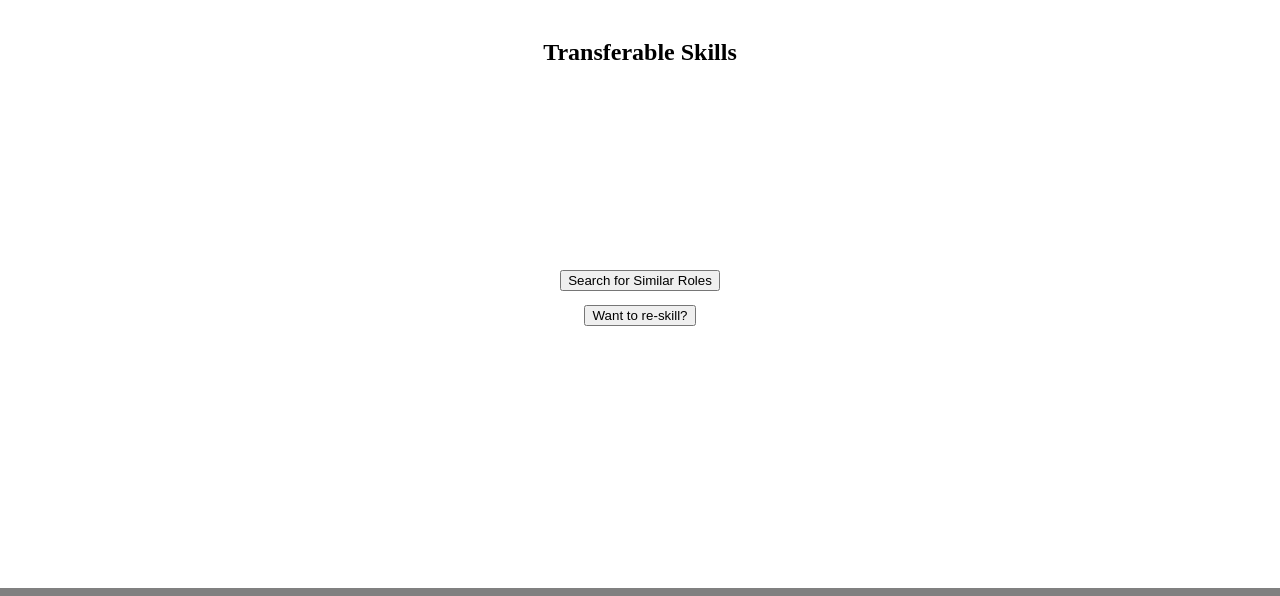
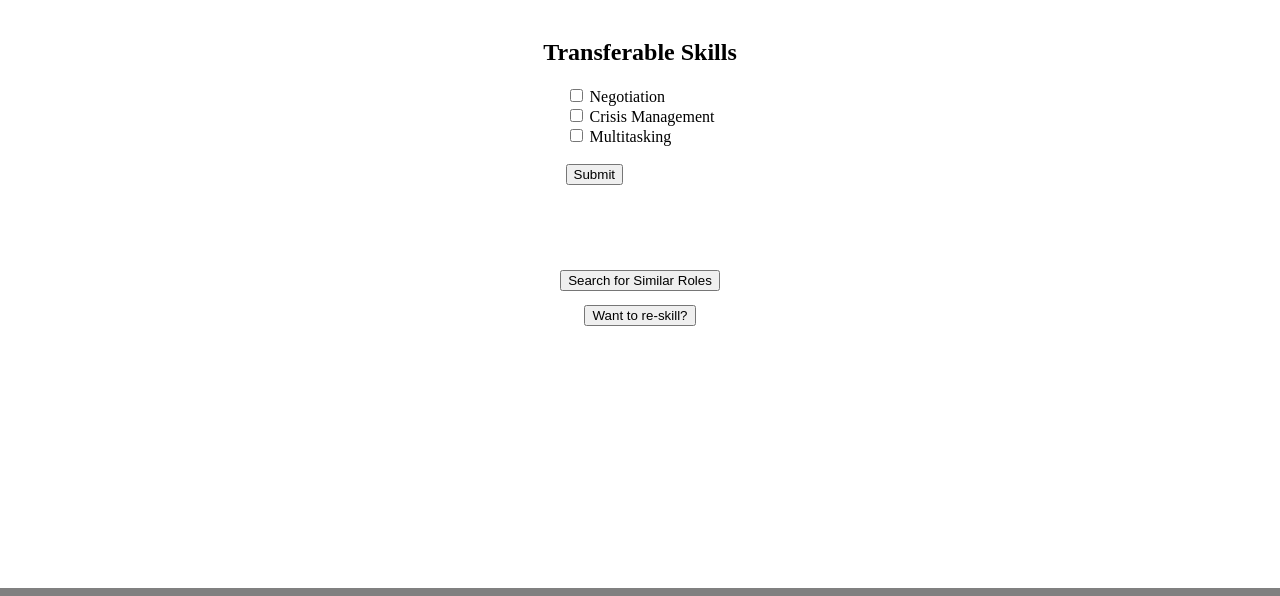
Before and after one commit to coffeeB4Ugo/transferable-skills-matcher, a plain HTML site: page aroute.html in a window 1280 px wide. Shown: the part 61-657 px from the top of the page. Drawn offline with Linux system fonts and the light colour scheme.

Commit message:
Add check boxes with search button

```diff
--- a/aroute.html
+++ b/aroute.html
@@ -10,6 +10,21 @@
  <div class="welcome-box">
     <h1>Job Title</h1>
     <h2>Transferable Skills</h2>
+   <div class="tskills-box">
+    <form action="/action_page.php">
+      <input type="checkbox" id="skill1" name="skill1" value="communication">
+      <label for="skill1">Negotiation</label><br>
+      <input type="checkbox" id="skill2" name="skill2" value="leadership">
+      <label for="skill2">Crisis Management</label><br>
+      <input type="checkbox" id="skill3" name="skill3" value="planning">
+      <label for="skill3">Multitasking</label><br><br>
+      <input type="submit" value="Submit">
+    </form>
+   </div>
+</body>
+</html>
+
+   </div>
  </div>
 
  <div class="content-box">
--- a/style.css
+++ b/style.css
@@ -17,6 +17,11 @@ body, html {
     display: flex;
     flex-direction: column;
     flex: 1;
+}
+
+.tskills-box {
+    display: flex;
+    justify-content: center;
 }
 
 h1, h2 {
```
